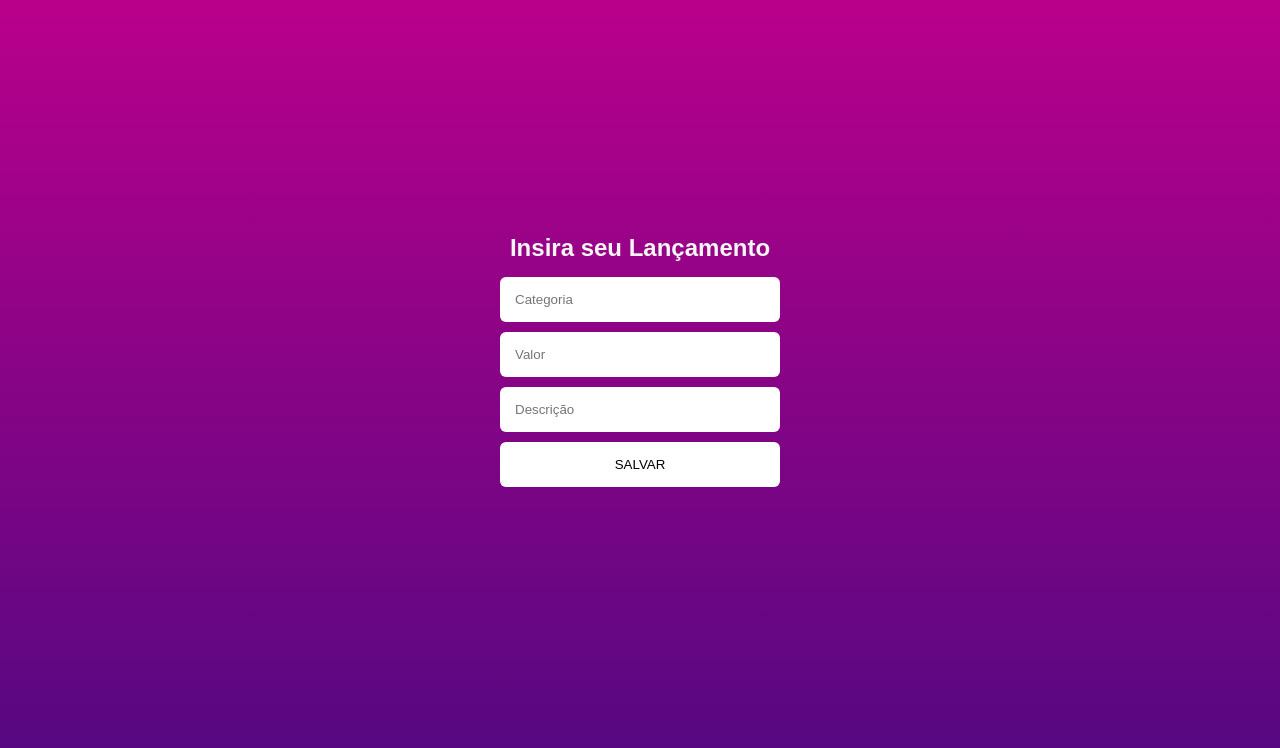
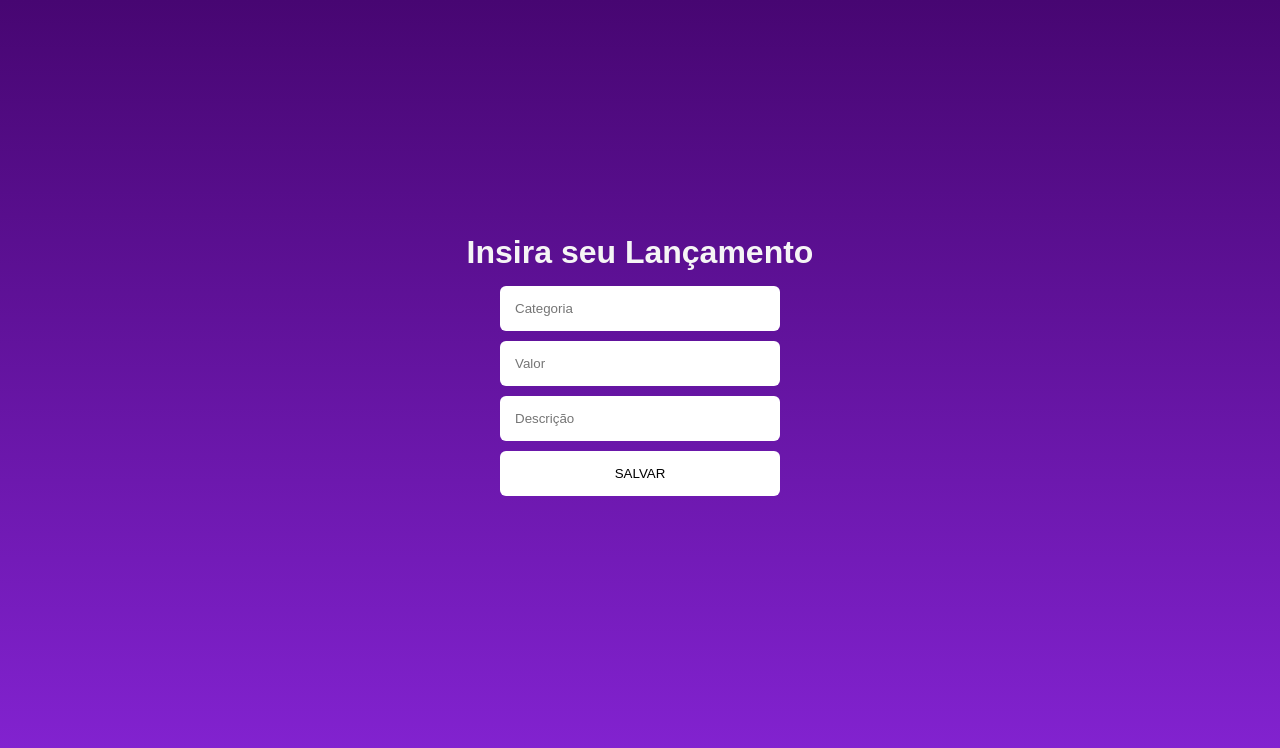
Before and after one commit to Guinf/Dev_web1, a plain HTML site: page src/lancamento.html in a window 1280 px wide. Drawn offline with Linux system fonts and the light colour scheme.

Commit message:
Mudança em títulos de pagina e cor de fundo para usuarios

```diff
--- a/src/cadastro-conta-usuario.css
+++ b/src/cadastro-conta-usuario.css
@@ -24,7 +24,7 @@ h3 {
     position: absolute;
     width: 100%;
     height: 100%;
-    background-image: linear-gradient(to bottom, #b9008b, rgb(80, 8, 128));
+    background-image: linear-gradient(to top, rgb(134, 36, 214), rgb(71, 6, 114));
     background-size: cover;
 }
 
--- a/src/lancamento.css
+++ b/src/lancamento.css
@@ -8,8 +8,7 @@ body{
     background-color: blanchedalmond;
 }
 
-h2{
-    font-size: 1.5rem;
+h1 {
     color: whitesmoke;
 }
 
@@ -24,7 +23,7 @@ h3 {
     position: absolute;
     width: 100%;
     height: 100%;
-    background-image: linear-gradient(to bottom, #b9008b, rgb(80, 8, 128));
+    background-image: linear-gradient(to top, rgb(134, 36, 214), rgb(71, 6, 114));
     background-size: cover;
 }
 
--- a/src/lancamento.html
+++ b/src/lancamento.html
@@ -5,13 +5,13 @@
     <meta http-equiv="X-UA-Compatible" content="IE=edge">
     <meta name="viewport" content="width=device-width, initial-scale=1.0">
     <link rel="stylesheet" type="text/css" href="lancamento.css">
-    <title>Login Cliente</title>
+    <title>Lançamento | Banco</title>
 </head>
 <body>
     <div id="cont">
         <div id="container">
             <div id="login">
-                <h2>Insira seu Lançamento</h2>
+                <h1>Insira seu Lançamento</h1>
                 <form>
                     <input id="categoria" name="categoria" type="text" placeholder="Categoria">
                     <input id="valor" name="valor" type="number" placeholder="Valor">
--- a/src/layout-publico.css
+++ b/src/layout-publico.css
@@ -44,7 +44,6 @@ li {
 }
 
 body {
-    display: inline-block;
     height: 40em;
     background-image: linear-gradient(to top, rgb(134, 36, 214), rgb(71, 6, 114));
 }
--- a/src/login-usuario.css
+++ b/src/login-usuario.css
@@ -26,7 +26,7 @@ h3 {
     position: absolute;
     width: 100%;
     height: 100%;
-    background-image: linear-gradient(to bottom, #b9008b, rgb(80, 8, 128));
+    background-image: linear-gradient(to top, rgb(134, 36, 214), rgb(71, 6, 114));
     background-size: cover;
 }
 
```
Also changed, not shown: src/cadastro-conta-usuario.html (+1 -1 lines), src/login-adm.html (+1 -2 lines), src/login-usuario.html (+1 -1 lines).
